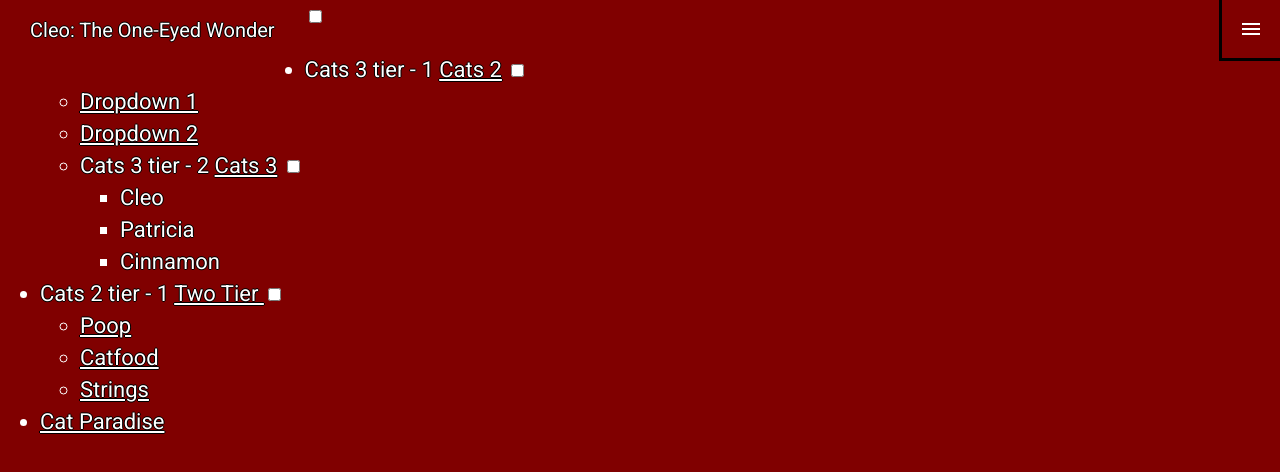
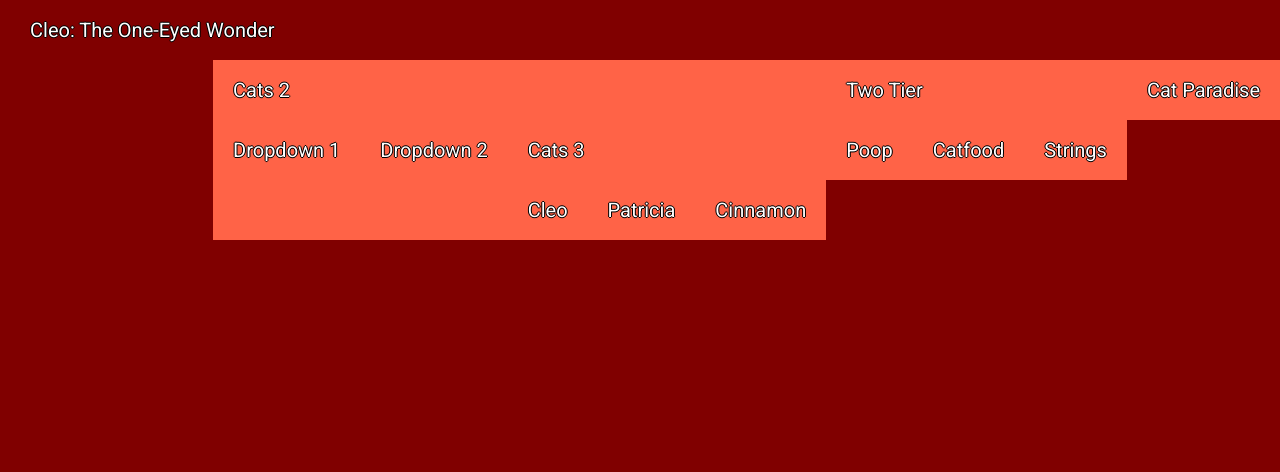
Before and after one commit to TheKerfuffle/responsive_css_html_encyclopedia, a plain HTML site: page index.html in a window 1280 px wide. Drawn offline with Linux system fonts and the light colour scheme.

Commit message:
starting to space out menu elements before tackling hover rules

```diff
--- a/index.html
+++ b/index.html
@@ -37,9 +37,10 @@
                         <a href="#">Cats 3</a>
                         <input type="checkbox" id="drop-3">
                         <ul>
-                            <li>Cleo</li>
-                            <li>Patricia</li>
-                            <li>Cinnamon</li>
+
+                            <li><a href="#">Cleo</a></li>
+                            <li><a href="#">Patricia</a></li>
+                            <li><a href="#">Cinnamon</a></li>
                         </ul>
                     </li>
                 </ul>
--- a/style.css
+++ b/style.css
@@ -20,7 +20,7 @@
 
 /* Hides checkboxes that control menu either showing or not depending on mobile/desktop view */
 .toggle, [id^=drop] {
-  x  display:none;
+    display:none;
 }
 
 
@@ -34,7 +34,6 @@
 
 /* Controls the 3 line menu icon toggle functionality */
 #main-toggle{
-    outline: 3px solid black;
     cursor: pointer;
     float: right;
     padding: 28px 20px;
@@ -70,8 +69,37 @@
     top: -5px;
 }
 
-/* _______________________________________________________ */
+/* ____________ul/li elements of the Menu_________ */
 
 .nav:after{
+    content:"";
+    display:table;
+    clear:both;
+}
 
+/* all unordered lists within the nav tag */
+nav ul{
+    float: right;
+    padding: 0;
+    margin: 0;
+    list-style: none;
 }
+
+/* all list items within all unordered lists within the nav tag */
+
+nav ul li{
+    margin: 0;
+    float: left;
+    background-color:tomato;
+}
+
+/* Allows one to click on the entire button
+    area not just the text within it */
+nav a{
+    display: block;
+    padding: 0 20px;
+    color:white;
+    font-size: 20px;
+    line-height: 60px;
+    text-decoration: none;
+}
```
